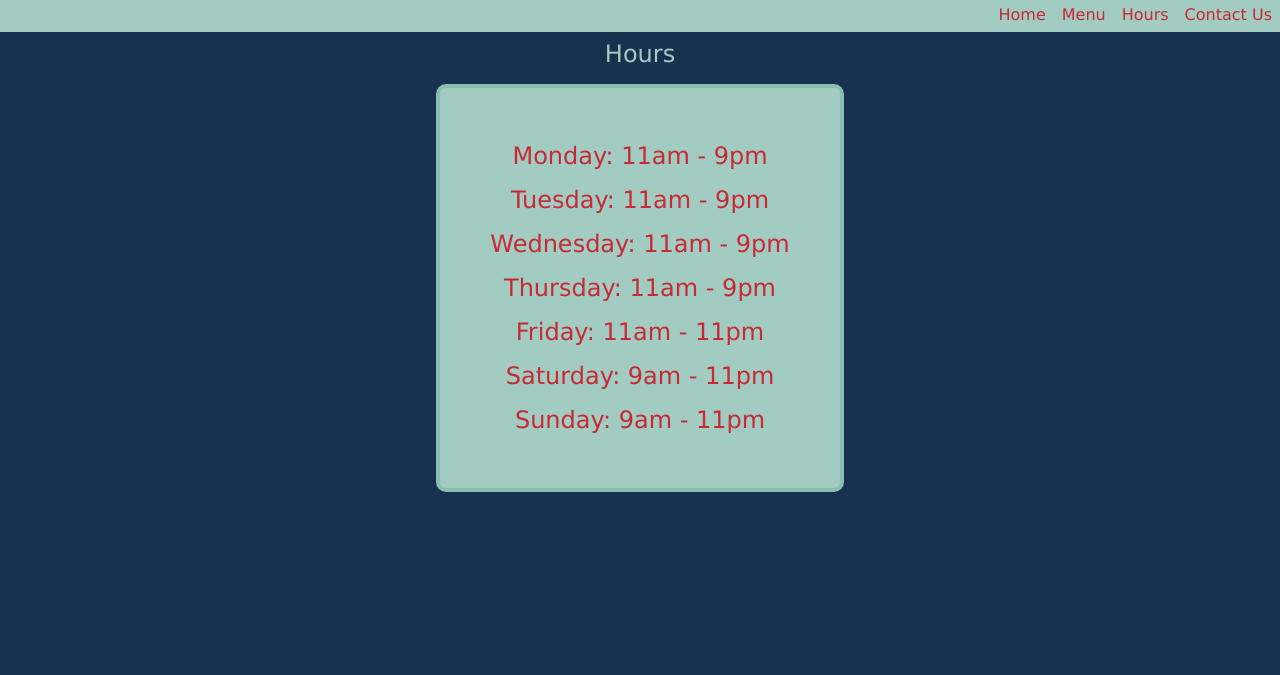
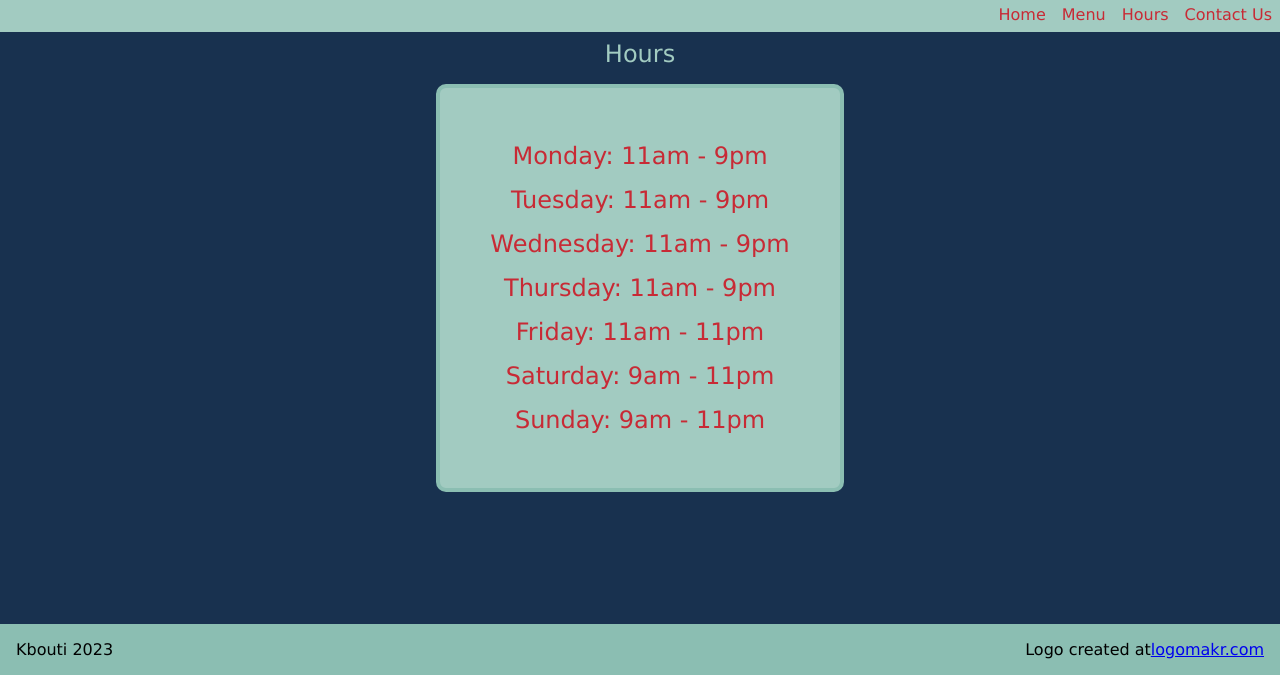
Before and after one commit to Kbouti/RestaurantPage, a website built with webpack: page dist/index.html in a window 1280 px wide. Both pictures are taken after a click on the item "Hours". Shown: the part 125-800 px from the top of the page. Built offline with nearby package versions, Linux system fonts and the light colour scheme.

Commit message:
Fix spacing issue with hours page

```diff
--- a/src/style.css
+++ b/src/style.css
@@ -146,6 +146,13 @@ img {
     border-radius: 10px;
 }
 
+#bodyHours{
+    grid-row-start: 1;
+    grid-row-end: -1;
+    grid-column-start: 1;
+    grid-column-end: -1;
+}
+
 #hoursContent {
     background-color: var(--lightTeal);
     color:var(--red);
```
